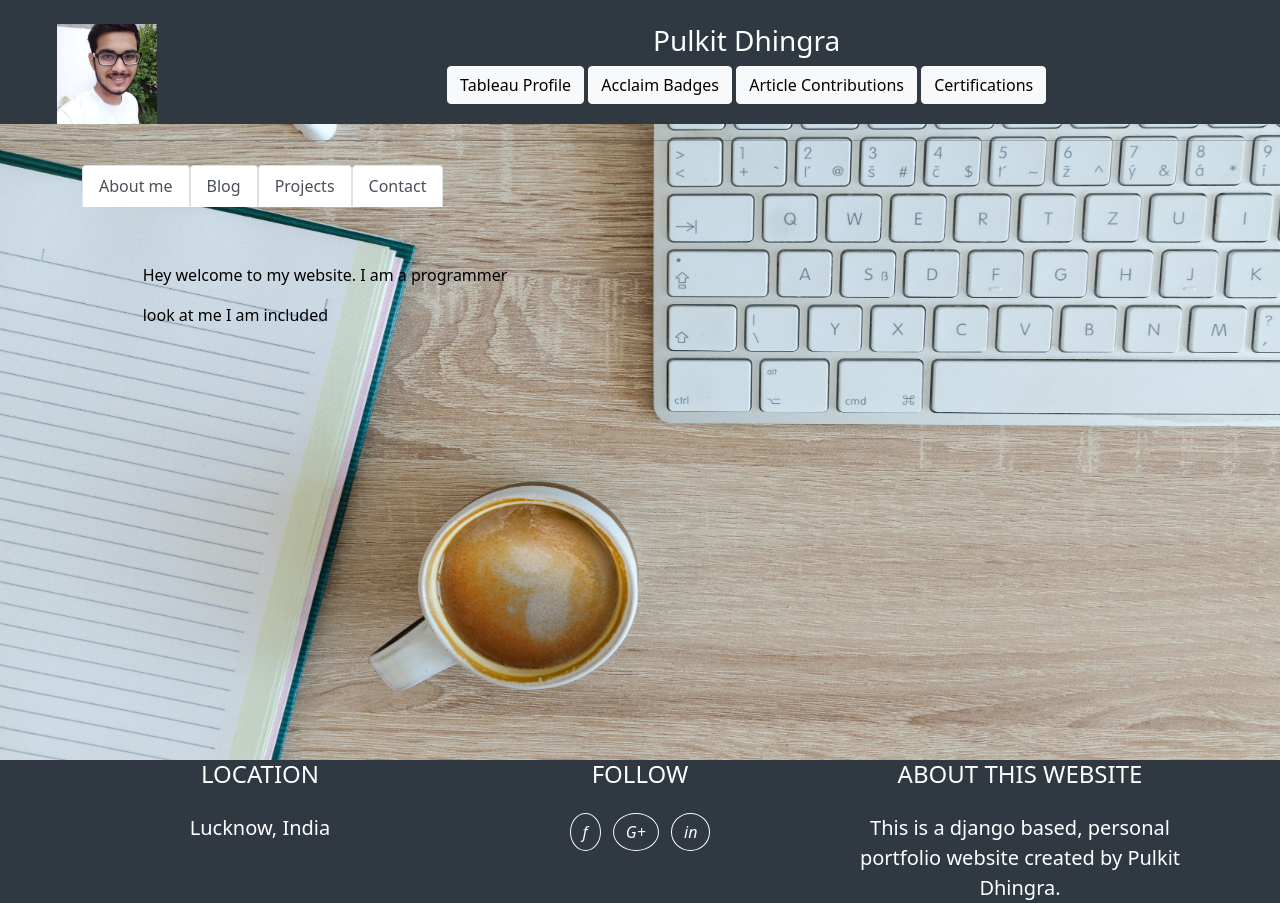
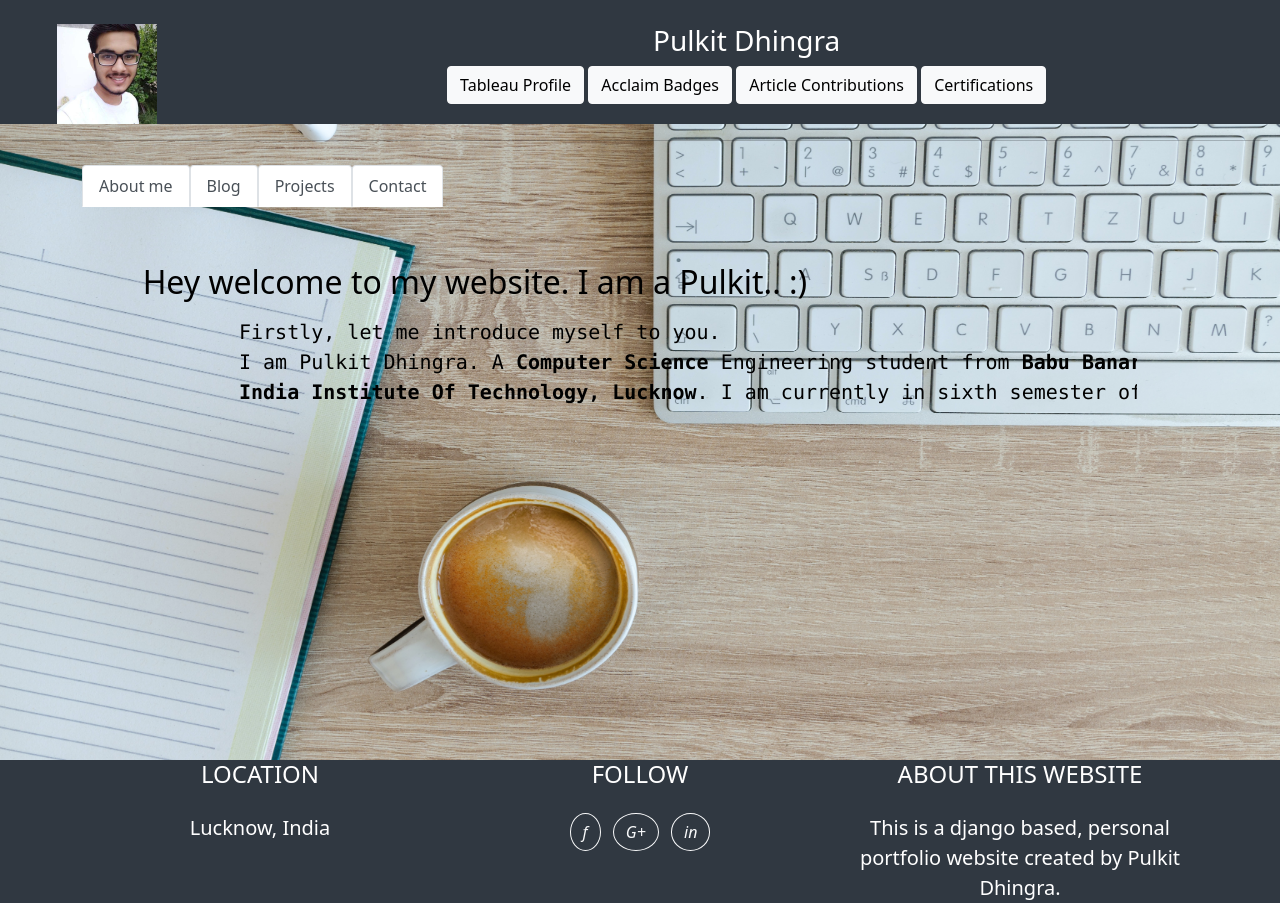
Before and after one commit to Pulkit12dhingra/My_Portfolio, a Django app: page / in a window 1280 px wide. Run offline with Django 3.2, Linux system fonts and the light colour scheme; some libraries are stand-ins or nearby versions.

Commit message:
data input

```diff
--- a/personal/templates/personal/home.html
+++ b/personal/templates/personal/home.html
@@ -1,7 +1,7 @@
 {% extends "personal/header.html" %}
 
 {% block content %}
-<p>Hey welcome to my website. I am a programmer</p>
+<h2>Hey welcome to my website. I am a Pulkit.. :)</h2>
 
 {% include "personal/includes/htmlsnippet.html" %}
 {% endblock %}
--- a/personal/templates/personal/includes/htmlsnippet.html
+++ b/personal/templates/personal/includes/htmlsnippet.html
@@ -1,3 +1,9 @@
 {% block content %}
-<p>look at me I am included</p>
+<p style="font-size: 20px">
+	<pre style="font-size: 20px; font-weight:500">
+	Firstly, let me introduce myself to you.
+	I am Pulkit Dhingra. A <b>Computer Science</b> Engineering student from <b>Babu Banarsi Das Northern
+	India Institute Of Technology, Lucknow</b>. I am currently in sixth semester of my curriculum.
+	</pre>
+</p>
 {% endblock %}
```
Also changed, not shown: procedure.txt (line endings or trailing spaces).
